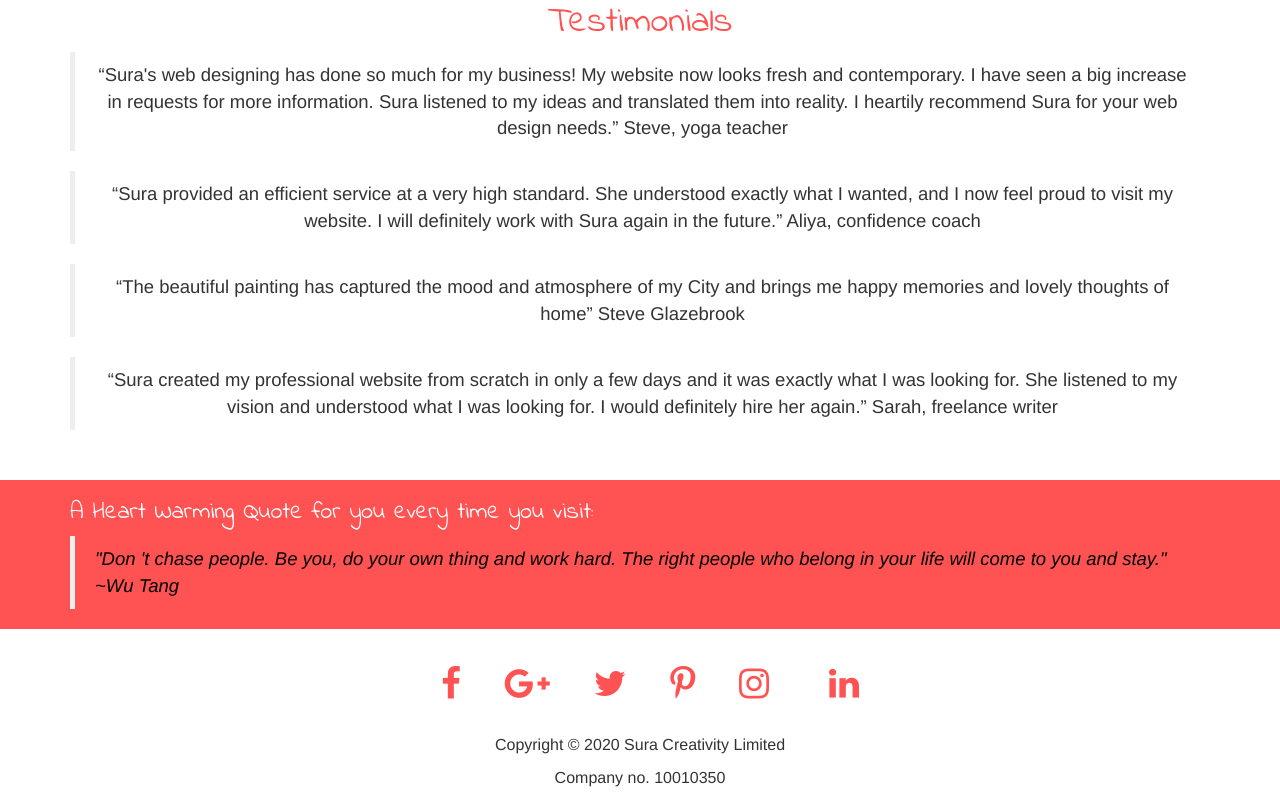
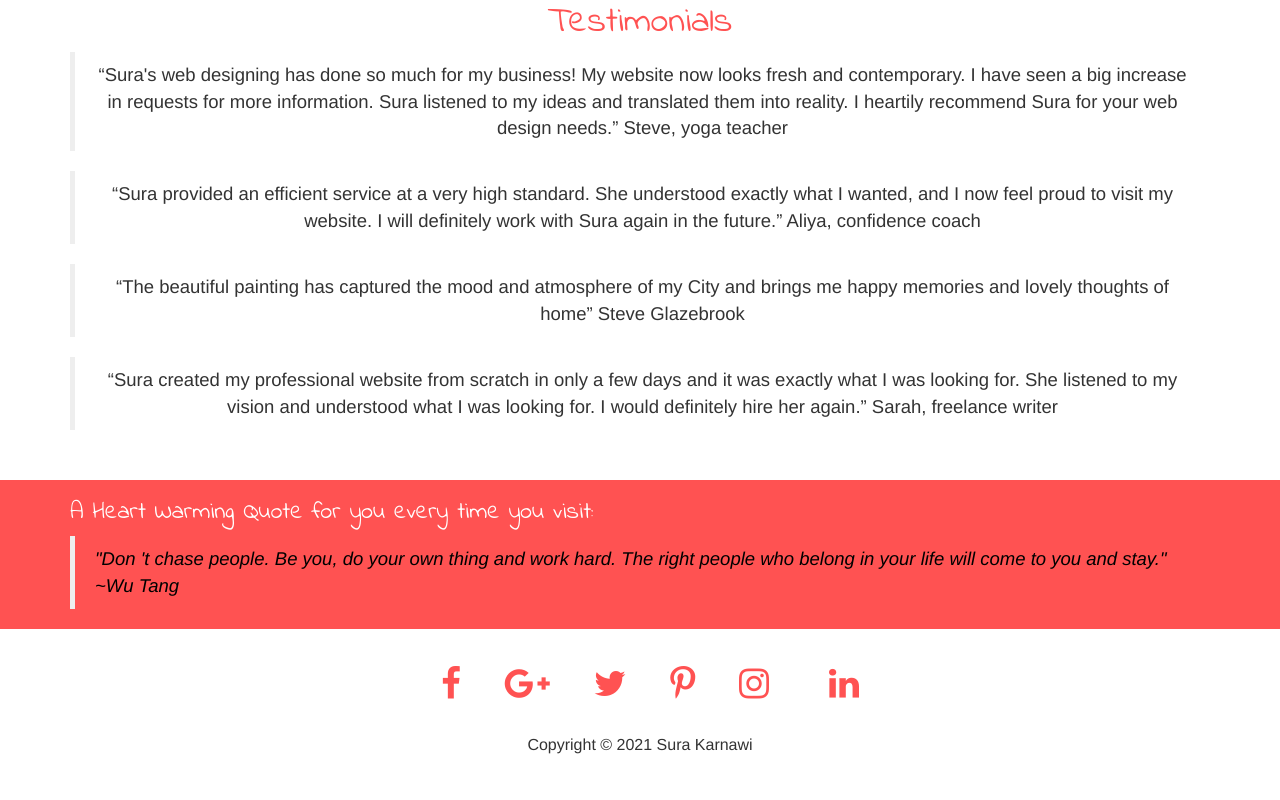
Before and after one commit to karnawis/Sura, a plain HTML site: page index.html in a window 1280 px wide. Shown: the part 3233-4033 px from the top of the page. After the commit the page ends 4000 px from the top, so only its background shows below. Drawn offline with nearby package versions, Linux system fonts and the light colour scheme.

Commit message:
updated-copy-right

```diff
--- a/index.html
+++ b/index.html
@@ -253,8 +253,7 @@
         </div>
         <div class="row top-space">
             <div class="col-md-12 center-text text-center">
-                <p>Copyright &copy; 2020 Sura Creativity Limited</p>
-                <p>Company no. 10010350</p>
+                <p>Copyright &copy; 2021 Sura Karnawi</p>
             </div>
         </div>
       </div>
```
